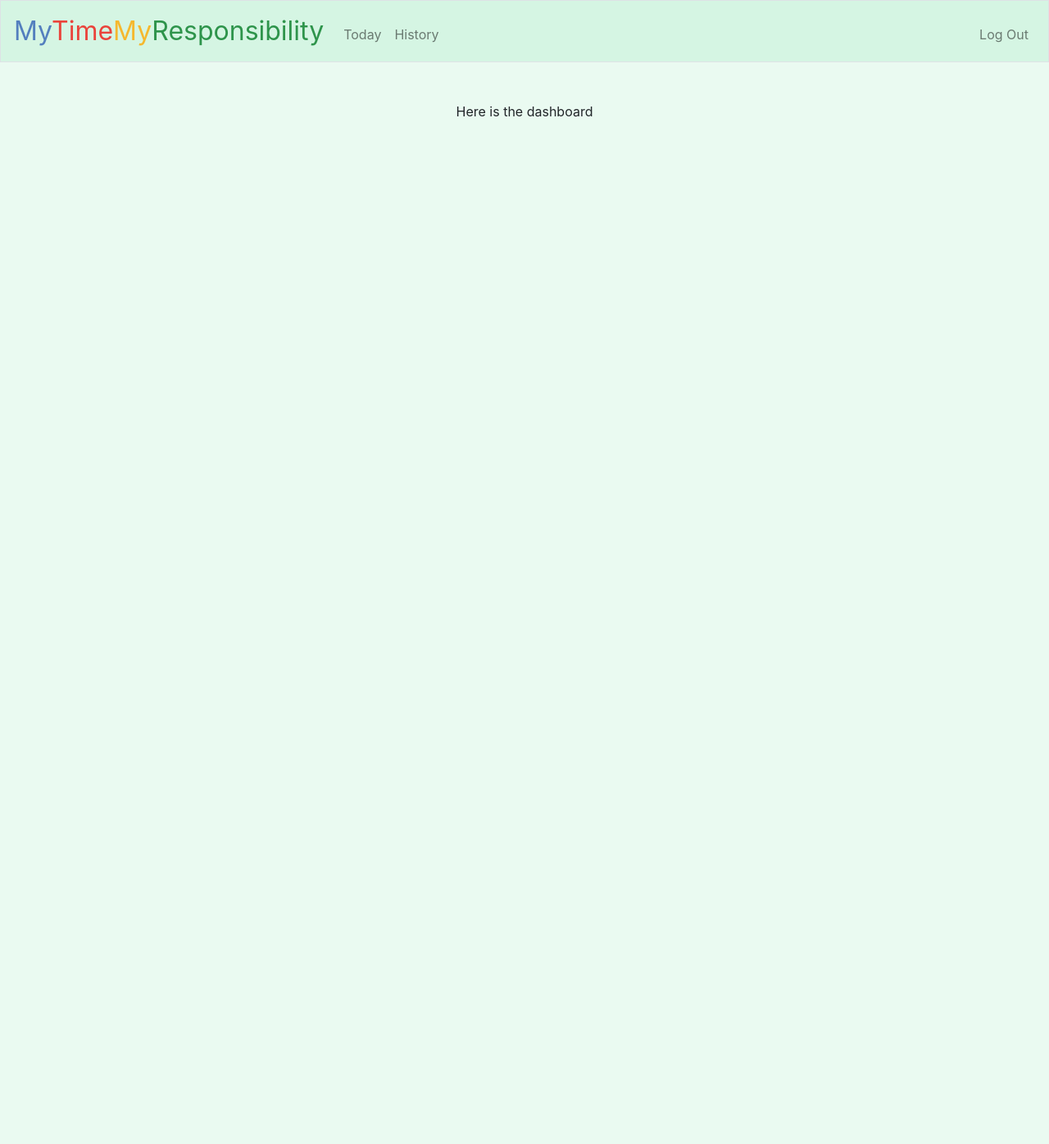
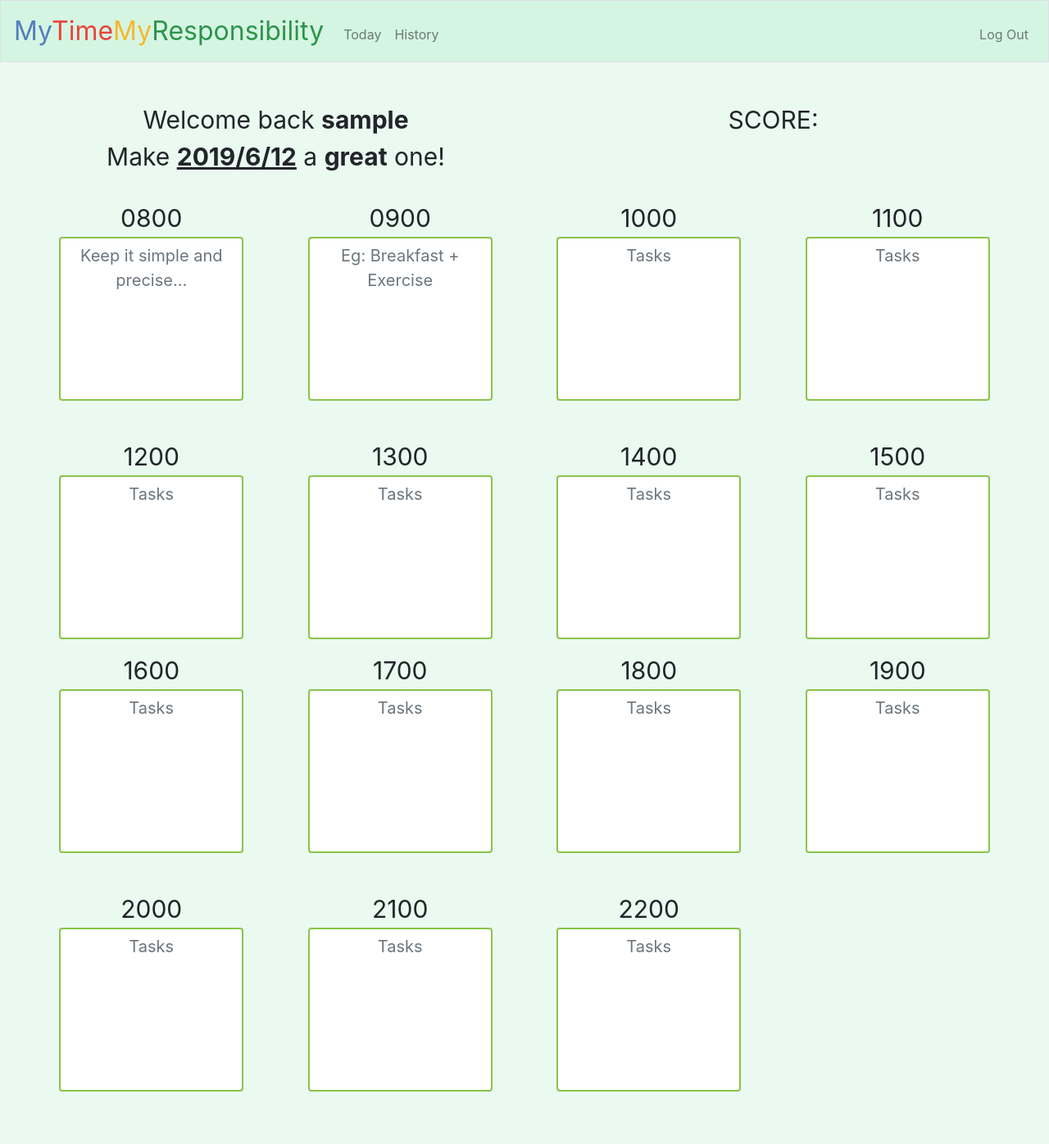
Before and after one commit to weizheheng/mytime-myresponsibility, a Flask app: page /dashboard in a window 1280 px wide. Shown: the whole page at 82% size. Before the commit the page ends 143 px from the top, so only its background shows below. Run offline with Flask 2, Linux system fonts and the light colour scheme; the visitor is signed in with stand-in values (Sample User, id 1); data comes from the database, SQL or seed files in the repository; some libraries are stand-ins or nearby versions.

Commit message:
Updated the appearance of dashboard.html

```diff
--- a/templates/dashboard.html
+++ b/templates/dashboard.html
@@ -5,5 +5,188 @@
 {% endblock %}
 
 {% block main %}
-    Here is the dashboard
+    <div class="row">
+        <div class="col-6">
+            <span id="welcome">Welcome back <b>{{ username }}</b></span><br>
+            <span id="message">Make <u><b><span id="date"></span></b></u> a <b>great</b> one!</span>
+        </div>
+        <div class="col-6">
+            <span id="score"> SCORE: </span>
+        </div>
+    </div>
+    <div id="first_row" class="row">
+        <div class="col-3">
+            <div class="time-control">
+                0800
+            </div>
+        </div>
+        <div class="col-3">
+            <div class="time-control">
+                0900
+            </div>
+        </div>
+        <div class="col-3">
+            <div class="time-control">
+                1000
+            </div>
+        </div>
+        <div class="col-3">
+            <div class="time-control">
+                1100
+            </div>
+        </div>
+    </div>
+    <div class="row">
+        <div class="col-3">
+            <div class="form-group green-border">
+                <textarea class="form-control" id="t08" name="t0800" placeholder="Keep it simple and precise..."></textarea>
+            </div>
+        </div>
+        <div class="col-3">
+            <div class="form-group green-border">
+                <textarea class="form-control" id="t09" name="t0900" placeholder="Eg: Breakfast + Exercise"></textarea>
+            </div>
+        </div>
+        <div class="col-3">
+            <div class="form-group green-border">
+                <textarea class="form-control" id="t10" name="t1000" placeholder="Tasks"></textarea>
+            </div>
+        </div>
+        <div class="col-3">
+            <div class="form-group green-border">
+                <textarea class="form-control" id="t11" name="t1100" placeholder="Tasks"></textarea>
+            </div>
+        </div>
+    </div>
+    <div id="sec_row" class="row">
+        <div class="col-3">
+            <div class="time-control">
+                1200
+            </div>
+        </div>
+        <div class="col-3">
+            <div class="time-control">
+                1300
+            </div>
+        </div>
+        <div class="col-3">
+            <div class="time-control">
+                1400
+            </div>
+        </div>
+        <div class="col-3">
+            <div class="time-control">
+                1500
+            </div>
+        </div>
+    </div>
+    <div class="row">
+        <div class="col-3">
+            <div class="form-group green-border">
+                <textarea class="form-control" id="t12" name="t1200" placeholder="Tasks"></textarea>
+            </div>
+        </div>
+        <div class="col-3">
+            <div class="form-group green-border">
+                <textarea class="form-control" id="t13" name="t1300" placeholder="Tasks"></textarea>
+            </div>
+        </div>
+        <div class="col-3">
+            <div class="form-group green-border">
+                <textarea class="form-control" id="t14" name="t1400" placeholder="Tasks"></textarea>
+            </div>
+        </div>
+        <div class="col-3">
+            <div class="form-group green-border">
+                <textarea class="form-control" id="t15" name="t1500" placeholder="Tasks"></textarea>
+            </div>
+        </div>
+    </div>
+    <div id="thid_row" class="row">
+        <div class="col-3">
+            <div class="time-control">
+                1600
+            </div>
+        </div>
+        <div class="col-3">
+            <div class="time-control">
+                1700
+            </div>
+        </div>
+        <div class="col-3">
+            <div class="time-control">
+                1800
+            </div>
+        </div>
+        <div class="col-3">
+            <div class="time-control">
+                1900
+            </div>
+        </div>
+    </div>
+    <div class="row">
+        <div class="col-3">
+            <div class="form-group green-border">
+                <textarea class="form-control" id="t16" name="t1600" placeholder="Tasks"></textarea>
+            </div>
+        </div>
+        <div class="col-3">
+            <div class="form-group green-border">
+                <textarea class="form-control" id="t17" name="t1700" placeholder="Tasks"></textarea>
+            </div>
+        </div>
+        <div class="col-3">
+            <div class="form-group green-border">
+                <textarea class="form-control" id="t18" name="t1800" placeholder="Tasks"></textarea>
+            </div>
+        </div>
+        <div class="col-3">
+            <div class="form-group green-border">
+                <textarea class="form-control" id="t19" name="t1900" placeholder="Tasks"></textarea>
+            </div>
+        </div>
+    </div>
+    <div id="fourth_row" class="row">
+        <div class="col-3">
+            <div class="time-control">
+                2000
+            </div>
+        </div>
+        <div class="col-3">
+            <div class="time-control">
+                2100
+            </div>
+        </div>
+        <div class="col-3">
+            <div class="time-control">
+                2200
+            </div>
+        </div>
+    </div>
+    <div class="row">
+        <div class="col-3">
+            <div class="form-group green-border">
+                <textarea class="form-control" id="t20" name="t2000" placeholder="Tasks"></textarea>
+            </div>
+        </div>
+        <div class="col-3">
+            <div class="form-group green-border">
+                <textarea class="form-control" id="t21" name="t2100" placeholder="Tasks"></textarea>
+            </div>
+        </div>
+        <div class="col-3">
+            <div class="form-group green-border">
+                <textarea class="form-control" id="t22" name="t2200" placeholder="Tasks"></textarea>
+            </div>
+        </div>
+    </div>
+    <script>
+        var d = new Date();
+        var date = d.getDate();
+        var month =  d.getMonth();
+        var year = d.getFullYear();
+        var dateString = year + "/" + (month+1) + "/" + date;
+        document.getElementById('date').innerHTML = dateString;
+    </script>
+
 {% endblock %}
```
